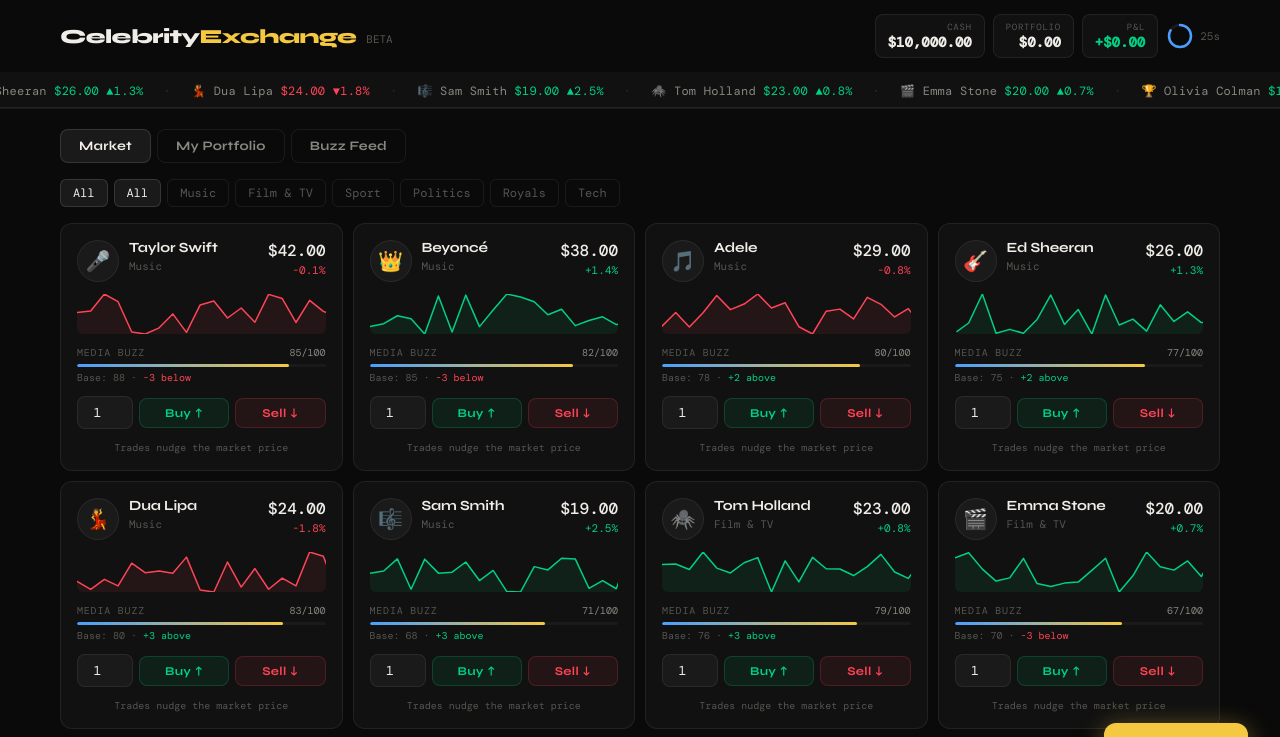
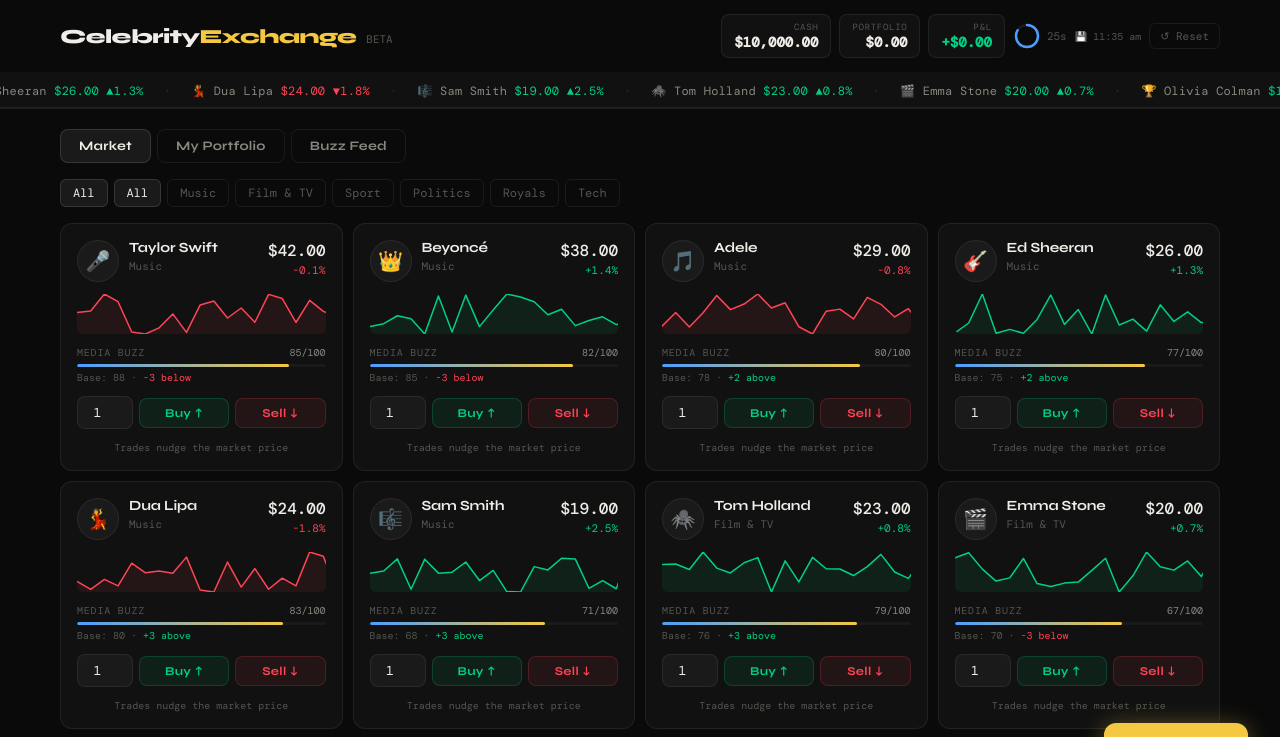
Before and after one commit to dts-3000/famex, a React (Vite) app: page / in a window 1280 px wide. Shown: the top 737 px of the page. Built offline with nearby package versions, Linux system fonts and the light colour scheme.

Commit message:
Add files via upload

```diff
--- a/src/App.jsx
+++ b/src/App.jsx
@@ -16,14 +16,52 @@
   comeback: { buzzDelta: +35, resetBase: true  },
 }
 
+const SAVE_KEY = 'famex_save'
+
+function loadSave() {
+  try {
+    const saved = localStorage.getItem(SAVE_KEY)
+    if (saved) {
+      const parsed = JSON.parse(saved)
+      // Merge saved state with fresh init to catch any new celebs added to data.js
+      const fresh = initState()
+      return {
+        ...fresh,
+        ...parsed,
+        // Keep fresh prices/history/buzz for any new celebs not in save
+        prices:   { ...fresh.prices,   ...parsed.prices },
+        history:  { ...fresh.history,  ...parsed.history },
+        buzz:     { ...fresh.buzz,     ...parsed.buzz },
+        buzzPrev: { ...fresh.buzzPrev, ...parsed.buzzPrev },
+        holdings: { ...fresh.holdings, ...parsed.holdings },
+        delistWarnings: { ...fresh.delistWarnings, ...parsed.delistWarnings },
+      }
+    }
+  } catch (e) {
+    console.warn('Could not load save:', e)
+  }
+  return initState()
+}
+
 export default function App() {
-  const [state, setState] = useState(() => initState())
+  const [state, setState] = useState(() => loadSave())
   const [tab, setTab] = useState('market')
   const [sector, setSector] = useState('All')
   const [countdown, setCountdown] = useState(UPDATE_INTERVAL)
   const [toast, setToast] = useState({ message: '', type: '' })
   const [showAdmin, setShowAdmin] = useState(false)
   const [customCelebDefs, setCustomCelebDefs] = useState({})
+  const [lastSaved, setLastSaved] = useState(null)
+
+  // Auto-save every 60s and on state change
+  useEffect(() => {
+    try {
+      localStorage.setItem(SAVE_KEY, JSON.stringify(state))
+      setLastSaved(new Date())
+    } catch (e) {
+      console.warn('Could not save:', e)
+    }
+  }, [state])
 
   // Market tick every 60s
   useEffect(() => {
@@ -180,9 +218,24 @@
                     style={{ transition: 'stroke-dashoffset 1s linear' }}
                   />
                 </svg>
-                <span style={{ fontSize: 11, fontFamily: 'var(--font-mono)', color: 'var(--text3)' }}>{countdown}s</span>
+                  <span style={{ fontSize: 11, fontFamily: 'var(--font-mono)', color: 'var(--text3)' }}>{countdown}s</span>
               </div>
-
+              {lastSaved && (
+                <span style={{ fontSize: 10, fontFamily: 'var(--font-mono)', color: 'var(--text3)' }}>
+                  💾 {lastSaved.toLocaleTimeString('en-AU', { hour: '2-digit', minute: '2-digit' })}
+                </span>
+              )}
+              <button onClick={() => {
+                if (confirm('Reset game? This will clear all your holdings and start fresh.')) {
+                  localStorage.removeItem(SAVE_KEY)
+                  setState(initState())
+                  showToast('Game reset — good luck!', 'buy')
+                }
+              }} style={{
+                padding: '5px 10px', borderRadius: 6, fontSize: 11,
+                border: '1px solid var(--border)', background: 'transparent',
+                color: 'var(--text3)', fontFamily: 'var(--font-mono)', cursor: 'pointer',
+              }}>↺ Reset</button>
             </div>
           </div>
         </div>
```
